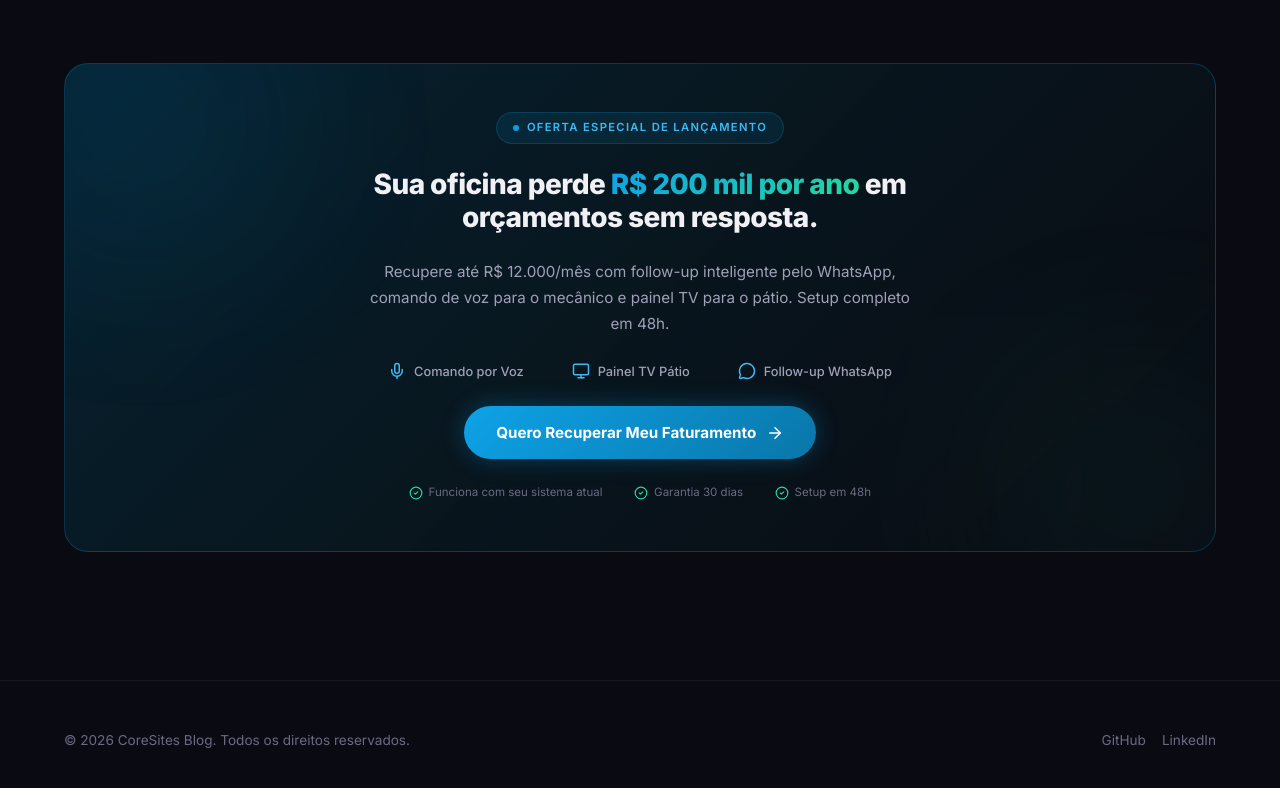
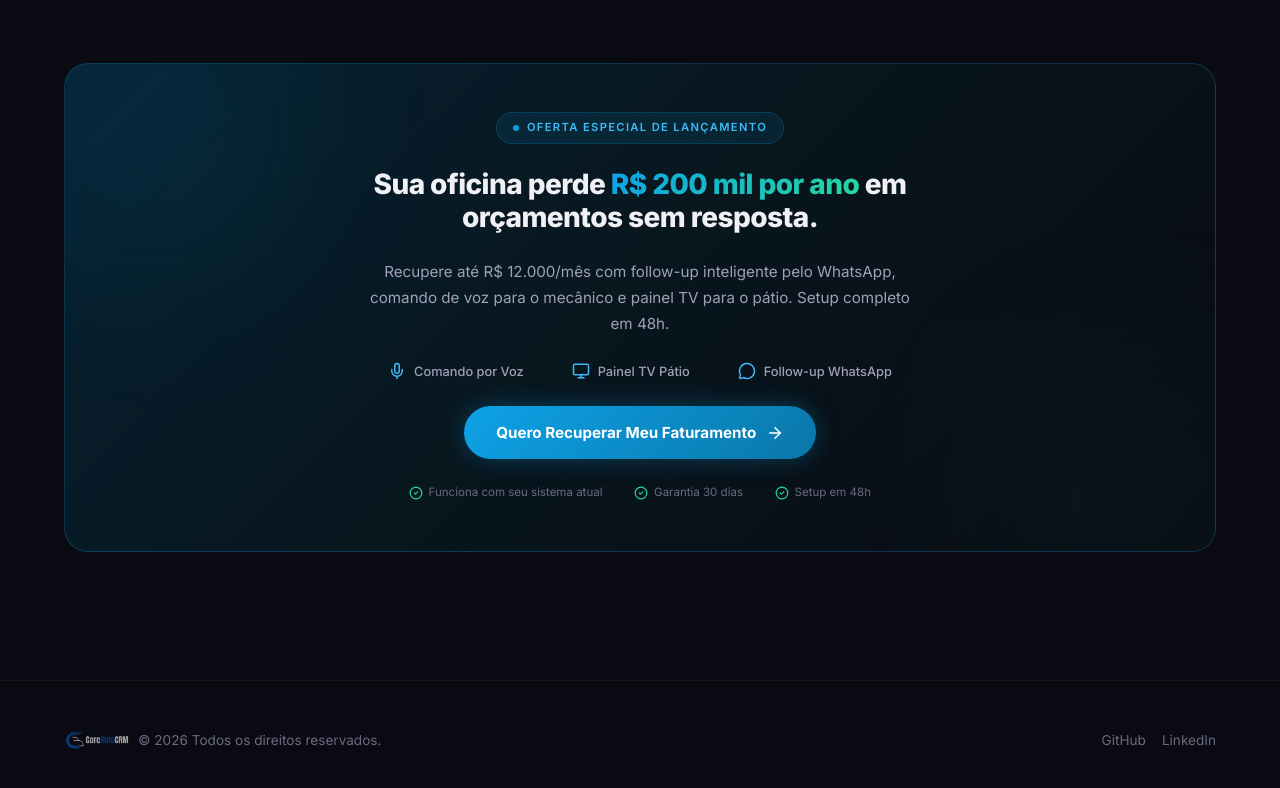
Before and after one commit to rogeriomaciel/coresites-blog, a React (Vite) app: page / in a window 1280 px wide. Shown: the part 1340-2128 px from the top of the page. Built offline with nearby package versions, Linux system fonts and the light colour scheme; no server answers.

Commit message:
publish: atualização de conteúdo e build

```diff
--- a/src/components/Footer.tsx
+++ b/src/components/Footer.tsx
@@ -4,9 +4,14 @@ export default function Footer() {
   return (
     <footer className="footer" id="main-footer">
       <div className="footer-inner">
-        <p className="footer-text">
-          &copy; {year} {import.meta.env.VITE_SITE_NAME || 'CoreSites'}. {import.meta.env.VITE_COPYRIGHT_TEXT || 'Todos os direitos reservados.'}
-        </p>
+        <div className="footer-text">
+          <img
+            src="/logo-coreauto-horizontal.png"
+            alt={import.meta.env.VITE_SITE_NAME || 'CoreAuto'}
+            className="footer-logo-image"
+          />
+          <span>&copy; {year} {import.meta.env.VITE_COPYRIGHT_TEXT || 'Todos os direitos reservados.'}</span>
+        </div>
         <div className="footer-links">
           {import.meta.env.VITE_SOCIAL_GITHUB && (
             <a
--- a/src/index.css
+++ b/src/index.css
@@ -787,8 +787,23 @@ ul, ol {
 }
 
 .footer-text {
+  display: flex;
+  align-items: center;
+  gap: var(--space-sm);
   font-size: 0.85rem;
   color: var(--text-muted);
+}
+
+.footer-logo-image {
+  height: 22px;
+  width: auto;
+  object-fit: contain;
+  opacity: 0.6;
+  transition: opacity var(--transition-fast);
+}
+
+.footer-logo-image:hover {
+  opacity: 0.85;
 }
 
 .footer-links {
```
